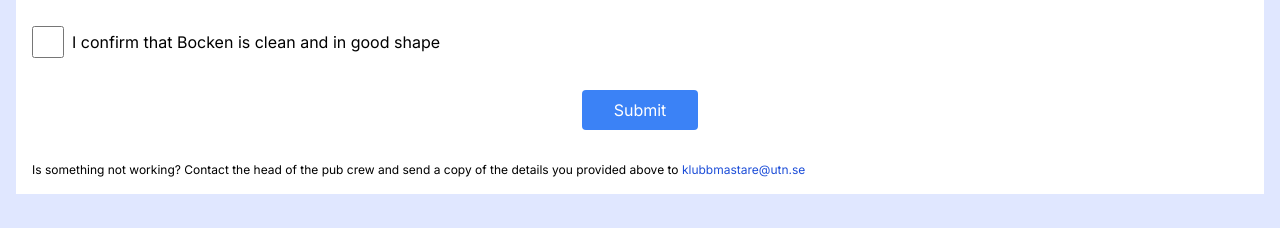
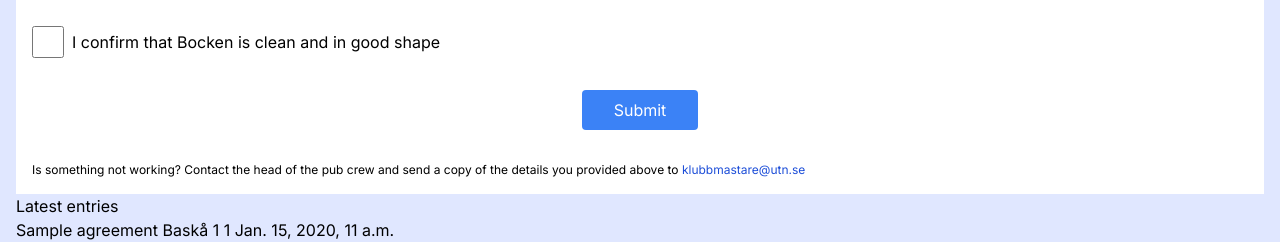
Before and after one commit to UTNkar/bocken, a Django app: page /add_entry/ in a window 1280 px wide. Shown: the part 572-814 px from the top of the page. Run offline with Django 3.2, Linux system fonts and the light colour scheme; data comes from the database, SQL or seed files in the repository; tables that the repository leaves empty hold one stand-in row (values such as "Sample post"); style sheets or scripts are compiled from the project's sources; some libraries are stand-ins or nearby versions.

Commit message:
display three latest entries

```diff
--- a/src/bocken/models/journal_entry.py
+++ b/src/bocken/models/journal_entry.py
@@ -95,3 +95,8 @@ class JournalEntry(models.Model):
         )
 
         return entries.count()
+
+    @staticmethod
+    def get_three_latest_entries():
+        """Get the three latest entries."""
+        return JournalEntry.objects.reverse()[:3]
--- a/src/bocken/templates/journalentry_create.html
+++ b/src/bocken/templates/journalentry_create.html
@@ -39,6 +39,17 @@
             <a class="text-blue-700" href="mailto:klubbmastare@utn.se">klubbmastare@utn.se</a>
         </p>
     </div>
+
+    <h2>{% translate 'Latest entries' %}</h2>
+    <div>
+    {% for entry in three_latest_entries %}
+        {{ entry.agreement.name }}
+        {{ entry.group }}
+        {{ entry.meter_start }}
+        {{ entry.meter_stop }}
+        {{ entry.created }}
+    {% endfor %}
+    </div>
 </form>
 {% endblock %}
 {% block extra_js %}
--- a/src/bocken/views.py
+++ b/src/bocken/views.py
@@ -26,9 +26,10 @@ class JournalEntryCreate(CreateView):
 
     def get_context_data(self, **kwargs):
         """
-        Add the main group to the views context.
+        Add extra context to the view.
 
         This makes the main group available in the JournalEntryForm
+        and adds the three latest entries to the context.
         """
         context = super(CreateView, self).get_context_data(**kwargs)
 
@@ -36,4 +37,7 @@ class JournalEntryCreate(CreateView):
         if hasattr(self, 'main_group'):
             context['main_group'] = self.main_group
 
+        context['three_latest_entries'] = \
+            JournalEntry.get_three_latest_entries()
+
         return context
```
